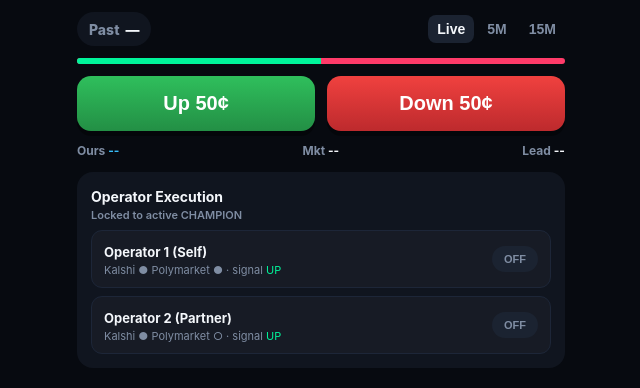
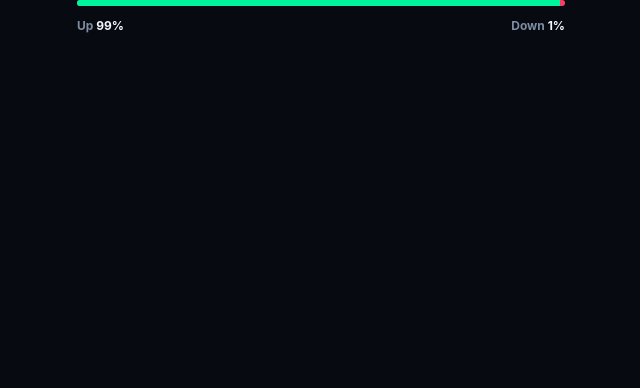
Before and after one commit to punchinlord-bit/btc-edge, a FastAPI app: page /rocket in a window 1280 px wide. Shown: the part 490-878 px from the top of the page, without its empty margins (319-959 px from the left). After the commit the page ends 523 px from the top, so only its background shows below. Run offline with FastAPI, Linux system fonts and the light colour scheme; data that the repository does not hold is empty.

Commit message:
Slim rockets into small widgets below wallets + strip all bloat
- Remove range switcher, bet buttons, Ours/Mkt/Lead footer, Operator Execution card from the rocket chart\n- Move the two rockets up as small 300px widgets directly below the Kalshi/Polymarket/Total wallet cards\n- Strip all now-dead JS referencing removed elements

```diff
--- a/src/btc_edge/web/templates/rocketChart.html
+++ b/src/btc_edge/web/templates/rocketChart.html
@@ -75,16 +75,8 @@ canvas{position:absolute;inset:0;width:100%;height:100%;display:block}
     <div id="flash"></div>
     <div id="toast"></div>
   </div>
-  <div class="bar">
-    <div class="chips"><span style="color:var(--mu)">Past</span><span id="past">&mdash;</span></div>
-    <div class="rng" id="rng"><button class="on" data-v="live">Live</button><button data-v="5">5M</button><button data-v="15">15M</button></div>
-  </div>
   <div class="pbar"><i id="pfill"></i></div>
-  <div class="btns">
-    <button id="up">Up <span id="upc">50</span>&cent;</button>
-    <button id="dn">Down <span id="dnc">50</span>&cent;</button>
-  </div>
-  <div class="foot"><span>Ours <b id="ours" style="color:var(--c)">--</b></span><span>Mkt <b id="mkt">--</b></span><span>Lead <b id="lead">--</b></span></div>
+  <div class="foot"><span>Up <b id="upc">--</b></span><span>Down <b id="dnc">--</b></span></div>
 
   <details class="card" style="display:none">
     <summary class="ch"><div><strong>Champion vs Challenger Gate</strong><small id="gsrc">Internal (auto, tap to expand)</small></div></summary>
@@ -97,11 +89,6 @@ canvas{position:absolute;inset:0;width:100%;height:100%;display:block}
     <div class="gc" style="margin-top:8px"><div>Verdict<span class="bw" id="g-verdict-b">IDLE</span></div><div id="g-verdict">No run yet</div></div>
     <div class="ch" style="margin-top:8px"><div></div><button class="gbtn" id="gbtn">Test Challenger</button></div>
   </details>
-
-  <div class="card">
-    <div class="ch"><div><strong>Operator Execution</strong><small>Locked to active CHAMPION</small></div></div>
-    <div id="ops"></div>
-  </div>
 </div>
 
 <script>
@@ -148,8 +135,6 @@ function rollover(now){
 }
 function updateStatic(){
   $('tgt').textContent=fmt(strike);
-  $('streak').textContent=streak;
-  $('past').innerHTML=results.length?results.map(u=>`<span style="color:${u?G:R}">${u?'▲':'▼'}</span>`).join(' '):'&mdash;';
 }
 const fmt=v=>'$'+v.toLocaleString('en-US',{minimumFractionDigits:2,maximumFractionDigits:2});
 let tt;function toast(t,c){const e=$('toast');e.textContent=t;e.style.color=c;e.classList.add('on');clearTimeout(tt);tt=setTimeout(()=>e.classList.remove('on'),1800)}
@@ -164,22 +149,7 @@ function model(now){
   return{p:Math.min(.99,Math.max(.01,lp)),rem};
 }
 
-// ---- controls ----
-$('rng').onclick=e=>{
-  const v=e.target.dataset.v;if(!v)return;
-  [...$('rng').children].forEach(b=>b.classList.toggle('on',b===e.target));
-  if(v==='live'){viewLen=60}else{winLen=viewLen=+v*60;$('wtag').textContent=v+'m';
-    curWs=Math.floor(Date.now()/1000/winLen)*winLen;strike=price;bets=[];updateStatic()}
-};
-function bet(dir){
-  const now=Date.now()/1000,m=model(now);
-  bets.push({t:now,p:price,dir});
-  const c=Math.round((dir==='up'?m.p:1-m.p)*100);
-  toast(`${dir.toUpperCase()} locked @ ${c}¢`,dir==='up'?G:R);shake=.5;
-  for(let i=0;i<18;i++)particles.push({x:W*.76,y:yOf(price),vx:(Math.random()-.5)*5,vy:(dir==='up'?-1:1)*Math.random()*5,l:1,c:dir==='up'?G:R});
-}
-$('up').onclick=()=>bet('up');$('dn').onclick=()=>bet('down');
-
+// ---- controls (removed: bet buttons + range switcher are gone) ----
 const yOf=v=>H*.1+(1-(v-ylo)/(yhi-ylo))*H*.8;
 
 // ---- main loop ----
@@ -219,14 +189,7 @@ function frame(nowMs){
   $('arc').style.strokeDashoffset=175.9*(1-m.rem/winLen);
   $('arc').style.stroke=rem<30?R:rem<120?'#f59e0b':C;
   const pc=Math.round(m.p*100);
-  $('upc').textContent=pc;$('dnc').textContent=100-pc;$('pfill').style.width=pc+'%';
-  if(live&&typeof live.modelProbUp==='number')$('ours').textContent=Math.round(live.modelProbUp*100)+'%';
-  if(live&&typeof live.championProbUp==='number')$('mkt').textContent=Math.round(live.championProbUp*100)+'%';
-  if(live&&typeof live.modelProbUp==='number'&&typeof live.championProbUp==='number'){
-    const lead=Math.round((live.modelProbUp-live.championProbUp)*100);
-    const el=$('lead');el.textContent=(lead>=0?'+':'')+lead+'pts';
-    el.style.color=lead>=0?G:R;
-  }
+  $('upc').textContent=pc+'%';$('dnc').textContent=(100-pc)+'%';$('pfill').style.width=pc+'%';
 
   // side cross shockwave
   if(up!==lastSide){rings.push({x:W*.76,y:yOf(price),r:6,l:1,c:col});lastSide=up;shake=Math.max(shake,.6)}
@@ -352,12 +315,7 @@ $('gbtn').onclick=async()=>{
   catch(e){renderGate(demoGate())}
   $('gbtn').textContent='Test Challenger';
 };
-function renderOps(){
-  $('ops').innerHTML=opsData.map(o=>{const ready=o.kalshiReady||o.polymarketReady;
-    return `<div class="op"><div><b>${o.label}</b><small>Kalshi ${o.kalshiReady?'●':'○'}  Polymarket ${o.polymarketReady?'●':'○'}  · signal <span style="color:${o.signal==='UP'?G:R}">${o.signal}</span></small></div><button class="tg ${o.armed?'on':''}" data-id="${o.id}" ${ready?'':'disabled'}>${o.armed?'ARMED':'OFF'}</button></div>`}).join('');
-}
-$('ops').onclick=async e=>{const id=e.target.dataset&&e.target.dataset.id;if(!id)return;const o=opsData.find(x=>x.id===id);o.armed=!o.armed;renderOps();
-  if(connected)fetch(API+`/operators/${id}/arm`,{method:'POST',headers:{'Content-Type':'application/json'},body:JSON.stringify({armed:o.armed})}).catch(()=>{})};
+function renderOps(){} /* removed: operator card gone */
 async function poll(){
   try{const r=await fetch(API+'/telemetry?venue='+VENUE,{headers:AUTH()});if(!r.ok)throw 0;const t=await r.json();connected=true;live=t;
     $('gsrc').textContent='Live from backend · '+(t.championVersionId||'no champion');
```
Also changed, not shown: src/btc_edge/web/templates/index.html (+11 -8 lines).
